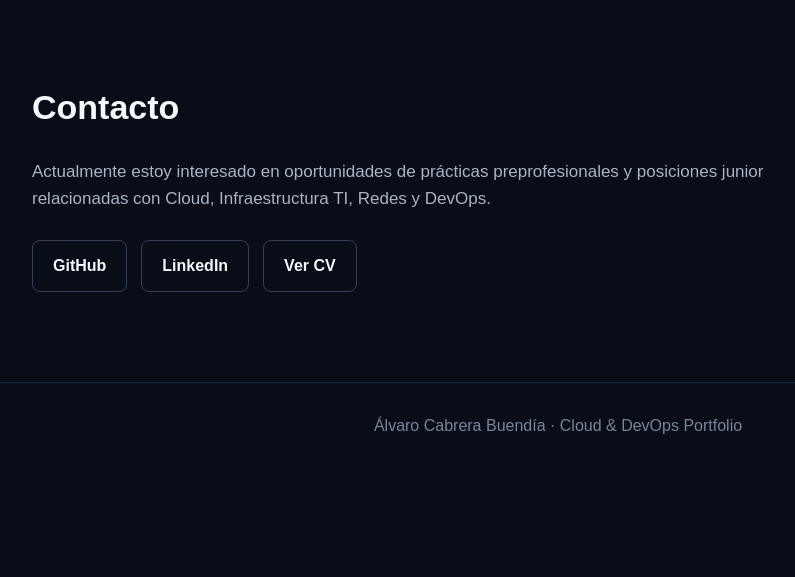
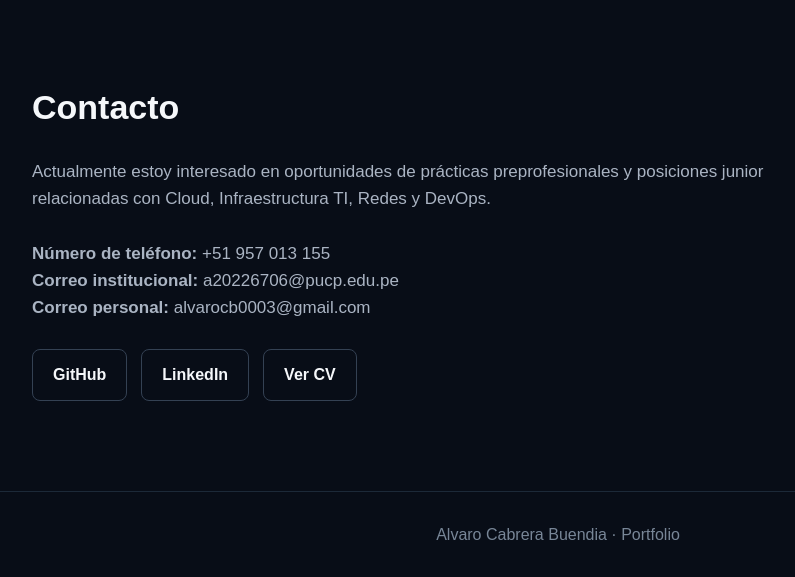
Before and after one commit to a20226706-cyber/linux-server-secure, a Flask app: page / in a window 1280 px wide. Shown: the part 3422-3999 px from the top of the page, without its empty margins (82-877 px from the left). Before the commit the page ends 3856 px from the top, so only its background shows below. Run offline with Flask 3, Linux system fonts and the light colour scheme.

Commit message:
Update portfolio CV and contact section

```diff
--- a/docker/templates/index.html
+++ b/docker/templates/index.html
@@ -4,7 +4,7 @@
     <meta charset="UTF-8">
     <meta name="viewport" content="width=device-width, initial-scale=1.0">
 
-    <title>Álvaro Cabrera | Cloud & DevOps Portfolio</title>
+    <title>Alvaro Cabrera | Cloud & DevOps Portfolio</title>
 
     <link rel="stylesheet"
           href="{{ url_for('static', filename='css/style.css') }}">
@@ -59,7 +59,7 @@
                     class="btn secondary">
                         LinkedIn
                     </a>
-                    <a href="/static/cv/CV_Alvaro_Cabrera_2026.pdf"
+                    <a href="/static/cv/CV_Alvaro_Cabrera_Buendia.pdf"
                     target="_blank"
                     class="btn secondary">
                         CV
@@ -306,10 +306,15 @@
         <section id="contacto" class="section">
             <h2>Contacto</h2>
 
-            <p>
+           <p>
                 Actualmente estoy interesado en oportunidades de prácticas
                 preprofesionales y posiciones junior relacionadas con Cloud,
                 Infraestructura TI, Redes y DevOps.
+                <br><br>
+
+                <strong>Número de teléfono:</strong> +51 957 013 155<br>
+                <strong>Correo institucional:</strong> a20226706@pucp.edu.pe<br>
+                <strong>Correo personal:</strong> alvarocb0003@gmail.com
             </p>
 
             <div class="contact-links">
@@ -326,12 +331,11 @@
                     LinkedIn
                 </a>
 
-                <a href="/static/cv/CV_Alvaro_Cabrera_2026.pdf"
+                <a href="/static/cv/CV_Alvaro_Cabrera_Buendia.pdf"
                 target="_blank"
                 class="btn secondary">
                     Ver CV
                 </a>
-
             </div>
         </section>
     </main>
@@ -339,7 +343,7 @@
 
     <footer>
         <p>
-            Álvaro Cabrera Buendía · Cloud & DevOps Portfolio
+            Alvaro Cabrera Buendia · Portfolio
         </p>
     </footer>
 
```
Also changed, not shown: 2 other files.
